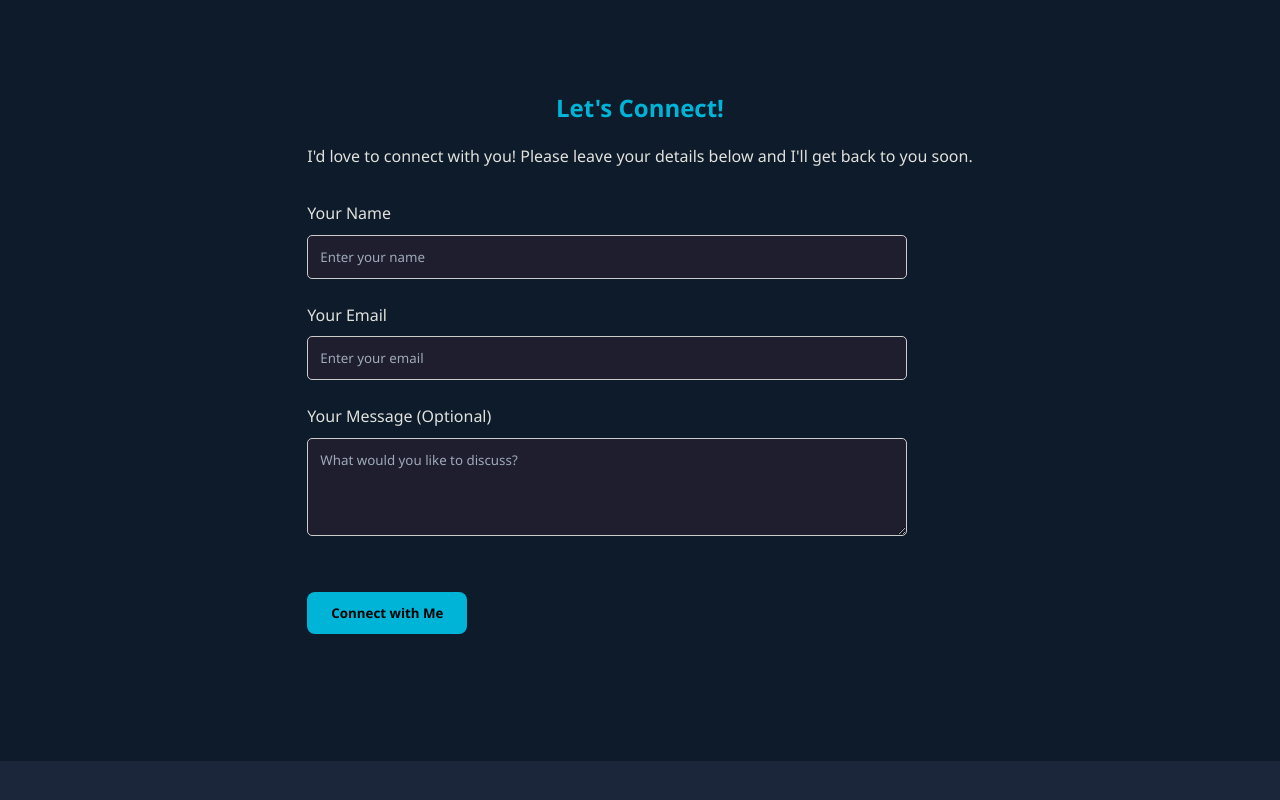
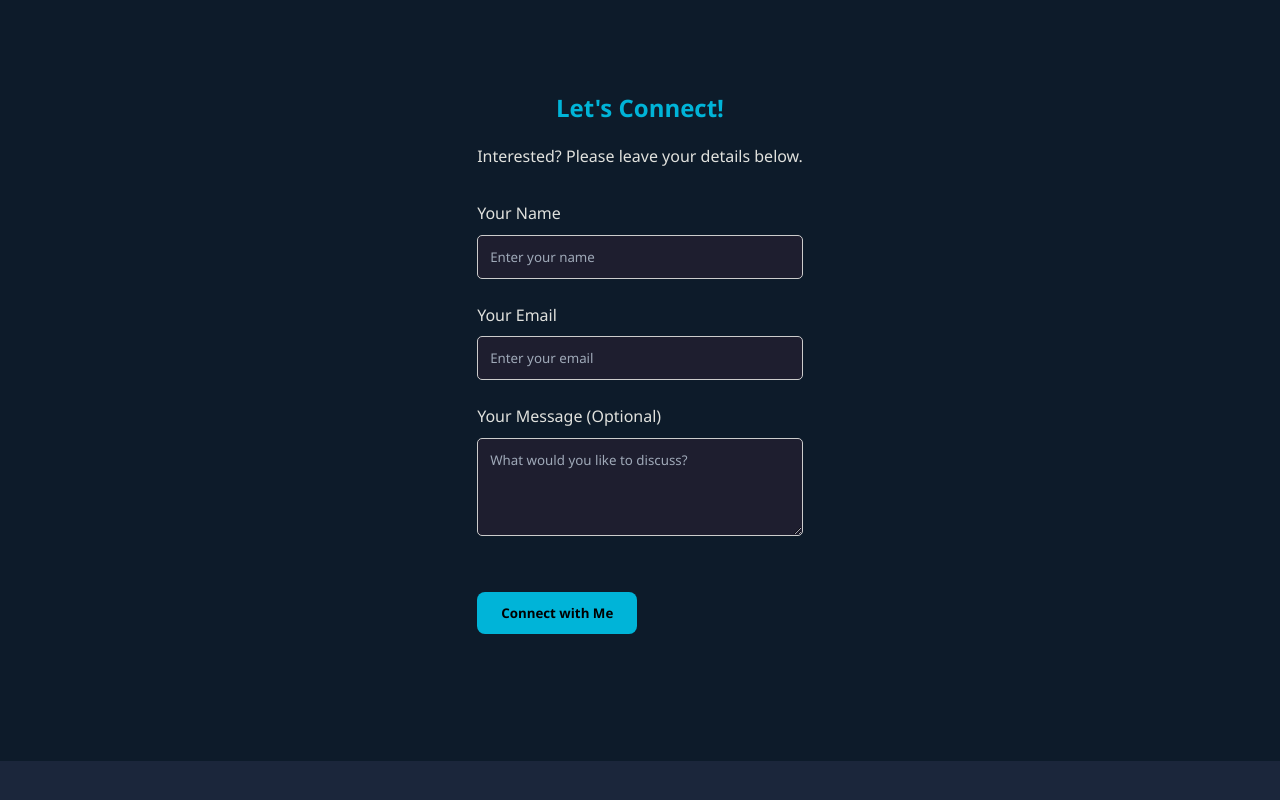
Before and after one commit to arijit-arijit/my-website2, a plain HTML site: page index.html in a window 1280 px wide. Shown: the part 2525-3325 px from the top of the page. Drawn offline with Linux system fonts and the light colour scheme.

Commit message:
Update index.html

```diff
--- a/index.html
+++ b/index.html
@@ -51,7 +51,7 @@
   <section id="connect" class="section">
     <div class="content">
       <h2>Let's Connect!</h2>
-      <p>I'd love to connect with you! Please leave your details below and I'll get back to you soon.</p>
+      <p>Interested? Please leave your details below.</p>
 
       <form class="connect-form" action="mailto:arijitpatnayak48@gmail.com" method="post" enctype="text/plain">
         <div class="form-group">
```
